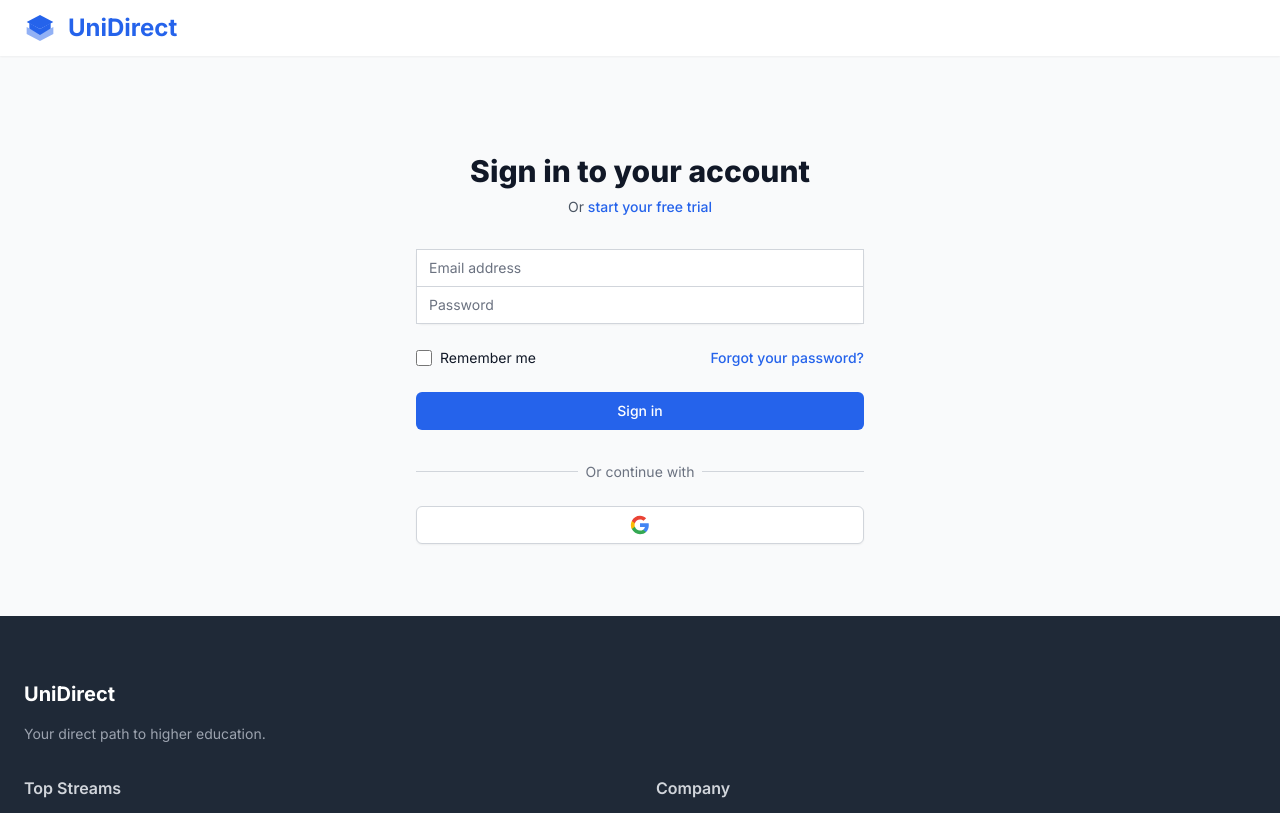
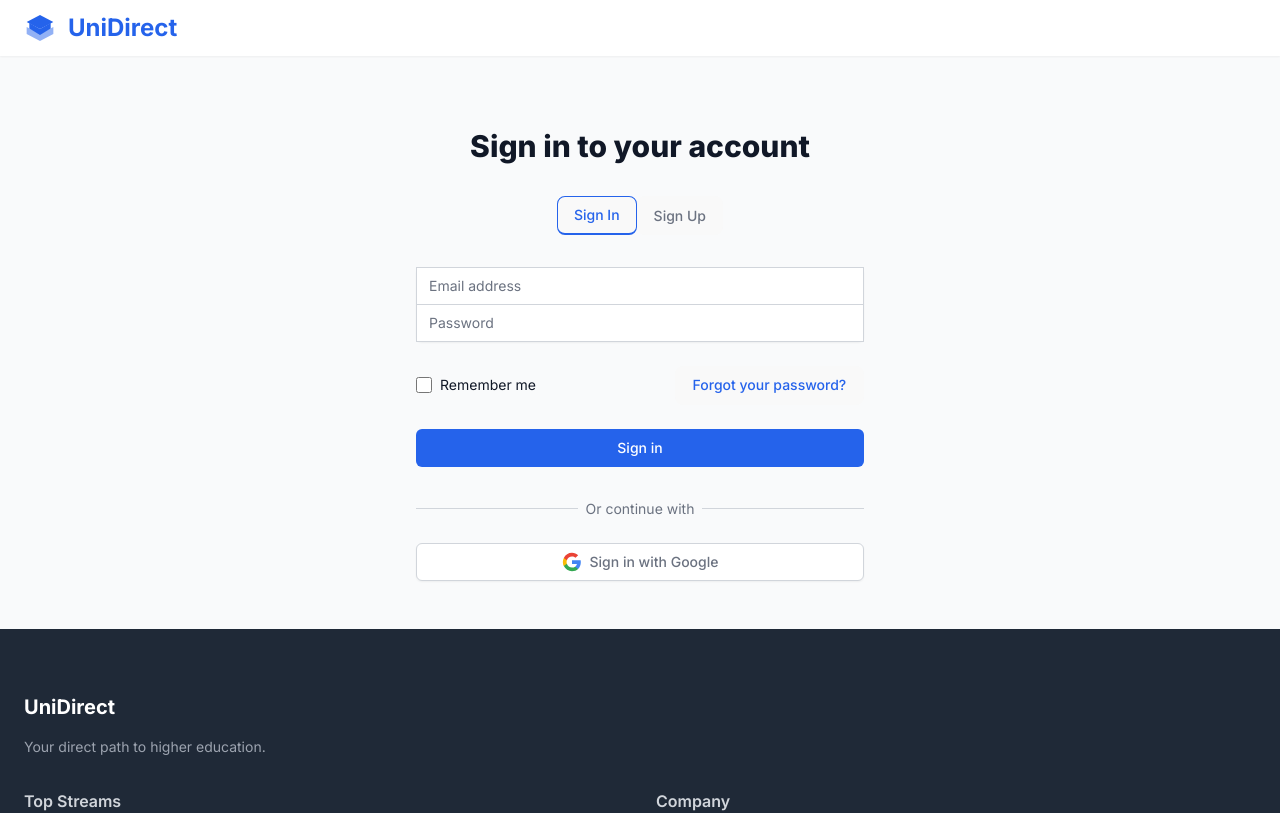
Before and after one commit to inkaran05/unidirect-reborn, a React (Vite) app: page /login in a window 1280 px wide. Shown: the top 813 px of the page. Built offline with nearby package versions, Linux system fonts and the light colour scheme; no server answers.

Commit message:
Implement signup and forgot password in LoginPage, update AuthContext with new functions

```diff
--- a/src/context/AuthContext.jsx
+++ b/src/context/AuthContext.jsx
@@ -1,5 +1,7 @@
 // src/context/AuthContext.jsx
-import React, { createContext, useState, useContext } from 'react';
+import React, { createContext, useState, useContext, useEffect } from 'react';
+import { onAuthStateChanged, signInWithEmailAndPassword, signOut, createUserWithEmailAndPassword, sendPasswordResetEmail } from 'firebase/auth';
+import { auth } from '../firebase'; // Import the auth instance from your firebase.js
 
 // Create the context
 const AuthContext = createContext();
@@ -12,24 +14,62 @@ export const useAuth = () => {
 // Create the Provider component that will wrap our entire app
 export const AuthProvider = ({ children }) => {
   const [user, setUser] = useState(null); // 'null' means the user is logged out
+  const [loading, setLoading] = useState(true); // To handle the initial loading state
 
-  // Simulate a login
-  const login = () => {
-    // In a real app, you'd get user data from Firebase here.
-    // For now, we'll just create a fake user object.
-    const fakeUser = { name: 'Karan Kumar', email: 'in.iamkaran@gmail.com' };
-    setUser(fakeUser);
+  // Listen for authentication state changes
+  useEffect(() => {
+    const unsubscribe = onAuthStateChanged(auth, (user) => {
+      setUser(user);
+      setLoading(false);
+    });
+
+    // Cleanup subscription on unmount
+    return unsubscribe;
+  }, []);
+
+  // Login function
+  const login = async (email, password) => {
+    try {
+      await signInWithEmailAndPassword(auth, email, password);
+    } catch (error) {
+      throw error; // Throw error so the component can handle it
+    }
   };
 
-  // Simulate a logout
-  const logout = () => {
-    setUser(null);
+  // Signup function
+  const signup = async (email, password) => {
+    try {
+      await createUserWithEmailAndPassword(auth, email, password);
+    } catch (error) {
+      throw error; // Throw error so the component can handle it
+    }
+  };
+
+  // Forgot Password function
+  const forgotPassword = async (email) => {
+    try {
+      await sendPasswordResetEmail(auth, email);
+    } catch (error) {
+      throw error;
+    }
+  };
+
+  // Logout function
+  const logout = async () => {
+    try {
+      await signOut(auth);
+    } catch (error) {
+      throw error;
+    }
   };
 
   const value = {
     user,
     login,
+    signup,
+    forgotPassword,
     logout,
+    loading,
   };
 
   return <AuthContext.Provider value={value}>{children}</AuthContext.Provider>;
--- /dev/null
+++ b/src/firebase.js
@@ -0,0 +1,22 @@
+// src/firebase.js
+import { initializeApp } from "firebase/app";
+import { getAuth } from "firebase/auth";
+import { getFirestore } from "firebase/firestore";
+
+// Your web app's Firebase configuration, provided by you.
+const firebaseConfig = {
+  apiKey: "AIzaSyCfmOqhw9wRHmHFCj9van6ZFrgKF9GQUlU",
+  authDomain: "unidirect-reborn.firebaseapp.com",
+  projectId: "unidirect-reborn",
+  storageBucket: "unidirect-reborn.firebasestorage.app",
+  messagingSenderId: "573236740382",
+  appId: "1:573236740382:web:4a3402f1b427168499890f",
+  measurementId: "G-VXE868MXQ5"
+};
+
+// Initialize Firebase
+const app = initializeApp(firebaseConfig);
+
+// Export the Firebase services you'll need
+export const auth = getAuth(app);
+export const db = getFirestore(app);
--- a/src/pages/LoginPage.jsx
+++ b/src/pages/LoginPage.jsx
@@ -1,16 +1,65 @@
 // src/pages/LoginPage.jsx
-import React from 'react';
+import React, { useState } from 'react';
 import { useNavigate } from 'react-router-dom';
-import { useAuth } from '../context/AuthContext'; // 1. Import useAuth
+import { useAuth } from '../context/AuthContext'; // Import useAuth
+import { GoogleAuthProvider, signInWithPopup } from 'firebase/auth';
+import { auth } from '../firebase'; // Import auth
 
 const LoginPage = () => {
-  const { login } = useAuth(); // 2. Get the login function
+  const { login, signup, forgotPassword } = useAuth(); // Get the login, signup, and forgotPassword functions
   const navigate = useNavigate();
+  const [isLogin, setIsLogin] = useState(true); // Toggle between login and signup
+  const [email, setEmail] = useState('');
+  const [password, setPassword] = useState('');
+  const [error, setError] = useState('');
+  const [loading, setLoading] = useState(false);
 
-  const handleLogin = (e) => {
+  // Handle Email/Password Login or Signup
+  const handleSubmit = async (e) => {
     e.preventDefault();
-    login(); // 3. Call the simulated login function
-    navigate('/dashboard'); // 4. Redirect to the dashboard
+    setLoading(true);
+    setError('');
+    try {
+      if (isLogin) {
+        await login(email, password);
+      } else {
+        await signup(email, password);
+      }
+      navigate('/dashboard');
+    } catch (err) {
+      setError(err.message);
+    }
+    setLoading(false);
+  };
+
+  // Handle Google Sign-In
+  const handleGoogleLogin = async () => {
+    setLoading(true);
+    setError('');
+    const provider = new GoogleAuthProvider();
+    try {
+      await signInWithPopup(auth, provider);
+      navigate('/dashboard');
+    } catch (err) {
+      setError(err.message);
+    }
+    setLoading(false);
+  };
+
+  // Handle Forgot Password
+  const handleForgotPassword = async () => {
+    const resetEmail = prompt('Enter your email address to reset your password:');
+    if (resetEmail) {
+      setLoading(true);
+      setError('');
+      try {
+        await forgotPassword(resetEmail);
+        alert('Password reset email sent!');
+      } catch (err) {
+        setError(err.message);
+      }
+      setLoading(false);
+    }
   };
 
   return (
@@ -18,17 +67,30 @@ const LoginPage = () => {
       <div className="max-w-md w-full space-y-8">
         <div>
           <h2 className="mt-6 text-center text-3xl font-extrabold text-gray-900">
-            Sign in to your account
+            {isLogin ? 'Sign in to your account' : 'Create your account'}
           </h2>
-          <p className="mt-2 text-center text-sm text-gray-600">
-            Or{' '}
-            <a href="#" className="font-medium text-brand-blue hover:text-brand-blue-dark">
-              start your free trial
-            </a>
-          </p>
         </div>
-        {/* 5. Attach handleLogin to the form's onSubmit */}
-        <form className="mt-8 space-y-6" onSubmit={handleLogin}>
+
+        {error && <p className="text-red-500 text-center">{error}</p>}
+
+        {/* Toggle between Login and Sign Up */}
+        <div className="flex justify-center">
+          <button
+            onClick={() => setIsLogin(true)}
+            className={`px-4 py-2 text-sm font-medium ${isLogin ? 'text-brand-blue border-b-2 border-brand-blue' : 'text-gray-500'}`}
+          >
+            Sign In
+          </button>
+          <button
+            onClick={() => setIsLogin(false)}
+            className={`px-4 py-2 text-sm font-medium ${!isLogin ? 'text-brand-blue border-b-2 border-brand-blue' : 'text-gray-500'}`}
+          >
+            Sign Up
+          </button>
+        </div>
+
+        {/* Email/Password Form */}
+        <form className="mt-8 space-y-6" onSubmit={handleSubmit}>
           <div className="rounded-md shadow-sm -space-y-px">
             <div>
               <label htmlFor="email-address" className="sr-only">Email address</label>
@@ -38,6 +100,8 @@ const LoginPage = () => {
                 type="email"
                 autoComplete="email"
                 required
+                value={email}
+                onChange={(e) => setEmail(e.target.value)}
                 className="appearance-none rounded-none relative block w-full px-3 py-2 border border-gray-300 placeholder-gray-500 text-gray-900 rounded-t-md focus:outline-none focus:ring-brand-blue focus:border-brand-blue focus:z-10 sm:text-sm"
                 placeholder="Email address"
               />
@@ -50,12 +114,15 @@ const LoginPage = () => {
                 type="password"
                 autoComplete="current-password"
                 required
+                value={password}
+                onChange={(e) => setPassword(e.target.value)}
                 className="appearance-none rounded-none relative block w-full px-3 py-2 border border-gray-300 placeholder-gray-500 text-gray-900 rounded-b-md focus:outline-none focus:ring-brand-blue focus:border-brand-blue focus:z-10 sm:text-sm"
                 placeholder="Password"
               />
             </div>
           </div>
 
+          {isLogin && (
             <div className="flex items-center justify-between">
               <div className="flex items-center">
                 <input id="remember-me" name="remember-me" type="checkbox" className="h-4 w-4 text-brand-blue focus:ring-brand-blue border-gray-300 rounded" />
@@ -65,21 +132,25 @@ const LoginPage = () => {
               </div>
 
               <div className="text-sm">
-              <a href="#" className="font-medium text-brand-blue hover:text-brand-blue-dark">
+                <button onClick={handleForgotPassword} className="font-medium text-brand-blue hover:text-brand-blue-dark">
                   Forgot your password?
-              </a>
+                </button>
               </div>
             </div>
+          )}
 
           <div>
             <button
               type="submit"
-              className="group relative w-full flex justify-center py-2 px-4 border border-transparent text-sm font-medium rounded-md text-white bg-brand-blue hover:bg-brand-blue-dark focus:outline-none focus:ring-2 focus:ring-offset-2 focus:ring-brand-blue"
+              disabled={loading}
+              className="group relative w-full flex justify-center py-2 px-4 border border-transparent text-sm font-medium rounded-md text-white bg-brand-blue hover:bg-brand-blue-dark focus:outline-none focus:ring-2 focus:ring-offset-2 focus:ring-brand-blue disabled:opacity-50"
             >
-              Sign in
+              {loading ? (isLogin ? 'Signing in...' : 'Signing up...') : (isLogin ? 'Sign in' : 'Sign up')}
             </button>
           </div>
         </form>
+
+        {/* Google Sign-In */}
         <div className="mt-6">
           <div className="relative">
             <div className="absolute inset-0 flex items-center">
@@ -90,16 +161,21 @@ const LoginPage = () => {
             </div>
           </div>
           <div className="mt-6">
-            <a href="#" className="w-full inline-flex justify-center py-2 px-4 border border-gray-300 rounded-md shadow-sm bg-white text-sm font-medium text-gray-500 hover:bg-gray-50">
+            <button
+              onClick={handleGoogleLogin}
+              disabled={loading}
+              className="w-full inline-flex justify-center py-2 px-4 border border-gray-300 rounded-md shadow-sm bg-white text-sm font-medium text-gray-500 hover:bg-gray-50 disabled:opacity-50"
+            >
               <span className="sr-only">Sign in with Google</span>
               {/* Google Icon SVG */}
-              <svg className="w-5 h-5" aria-hidden="true" fill="currentColor" viewBox="0 0 24 24">
+              <svg className="w-5 h-5 mr-2" aria-hidden="true" fill="currentColor" viewBox="0 0 24 24">
                 <path d="M22.56 12.25c0-.78-.07-1.53-.2-2.25H12v4.26h5.92c-.26 1.37-1.04 2.53-2.21 3.31v2.77h3.57c2.08-1.92 3.28-4.74 3.28-8.09z" fill="#4285F4" />
                 <path d="M12 23c2.97 0 5.46-.98 7.28-2.66l-3.57-2.77c-.98.66-2.23 1.06-3.71 1.06-2.86 0-5.29-1.93-6.16-4.53H2.18v2.84C3.99 20.53 7.7 23 12 23z" fill="#34A853" />
                 <path d="M5.84 14.09c-.22-.66-.35-1.36-.35-2.09s.13-1.43.35-2.09V7.07H2.18C1.43 8.55 1 10.22 1 12s.43 3.45 1.18 4.93l2.85-2.22.81-.62z" fill="#FBBC05" />
                 <path d="M12 5.38c1.62 0 3.06.56 4.21 1.64l3.15-3.15C17.45 2.09 14.97 1 12 1 7.7 1 3.99 3.47 2.18 7.07l3.66 2.84c.87-2.6 3.3-4.53 6.16-4.53z" fill="#EA4335" />
               </svg>
-            </a>
+              Sign in with Google
+            </button>
           </div>
         </div>
       </div>
```
Also changed, not shown: 1 other file (tests, documents, lock files or other folders). Lines whose indentation alone changed are shown as unchanged.
